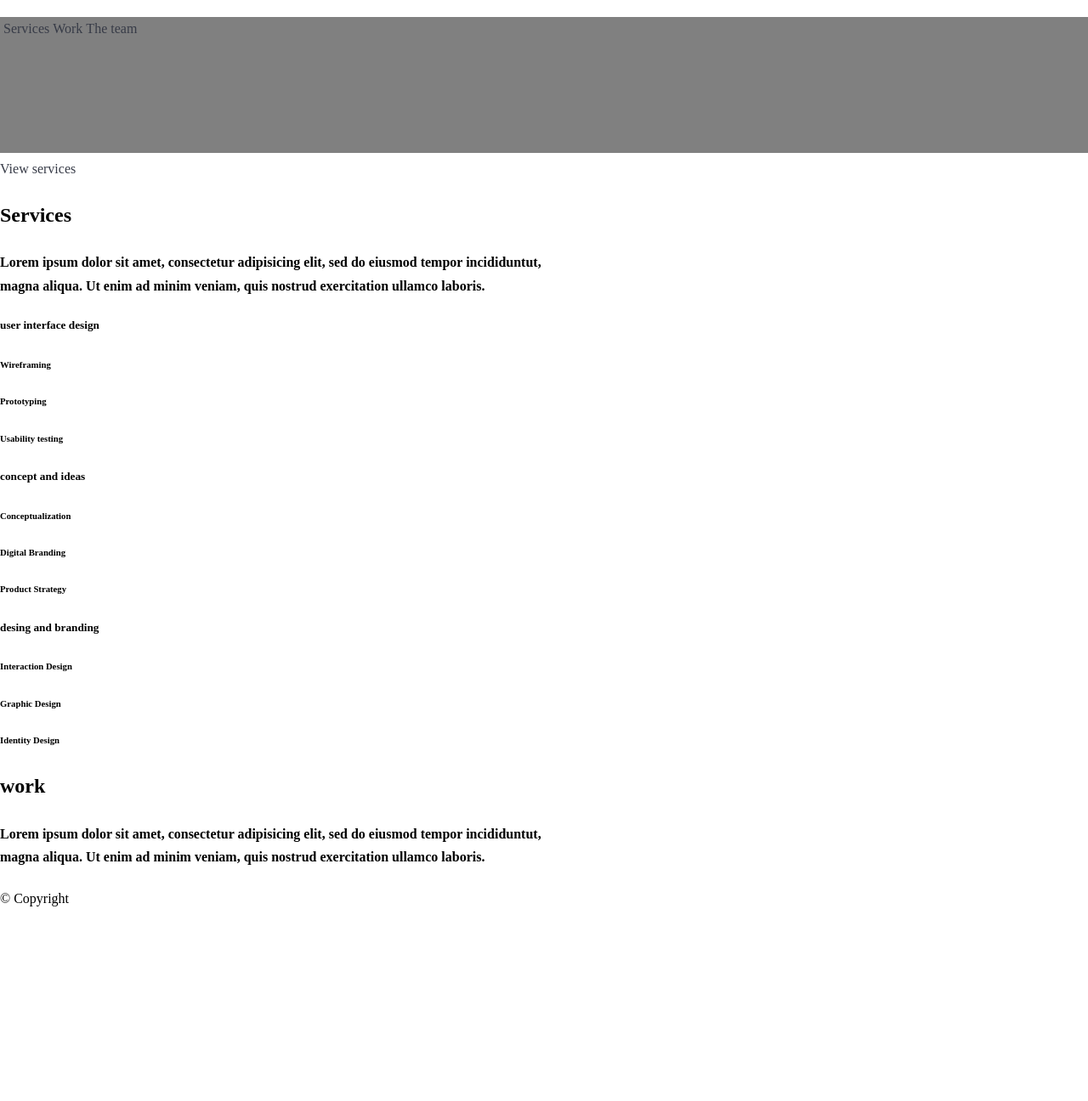
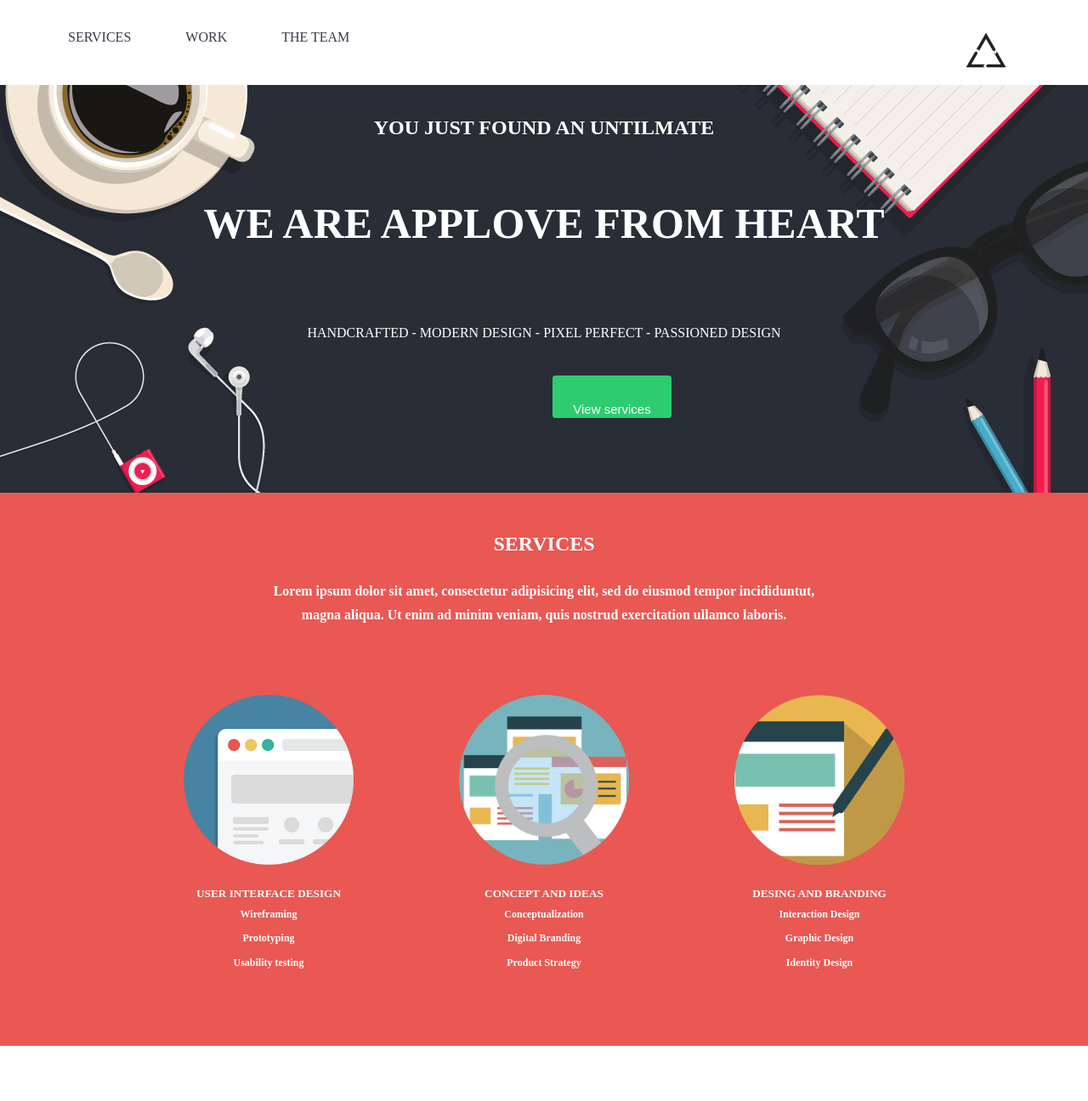
Before and after one commit to LexisR/EjerciciosSinGuiaCss, a plain HTML site: page appLove/index.html in a window 1280 px wide. Shown: the top 1296 px of the page at 85% size. Before the commit the page ends 1087 px from the top, so only its background shows below. Drawn offline with Linux system fonts and the light colour scheme.

Commit message:
ejercicio al 100%

```diff
--- a/appLove/css/main.css
+++ b/appLove/css/main.css
@@ -71,21 +71,134 @@ a:hover {
 
 /*ESCRIBE TU CÓDIGO DESDE AQUÍ*/
 .contenedor{
-  position: absolute;
-  width: 100%;
-  height: 20%;
-  background: grey;
+ width: 100%;
+ height: 80px;
+ padding: 30px;
+}
+
+.logo img{
+  max-width: 60px;
+  max-height: 60px;
+  width: auto;
+  height: auto;
+}
+
+.logo{
+  float: right;
+  margin-right: 60px;
 }
 
 .text{
   display: inline;
-
+  padding: 10px;
+  padding-top: 60px;
+  margin-left: 40px;
 }
 
-.section{
-
+/* section one*/
+.image_1{
+  background-image: url("../images/bg-home.jpg");
+  width: 100%;
+  height: 510px;
 }
 
-.image_1{
-  background-image: url("bg-home.jpg");
+.image_1 *{
+  color: #fff;
+  text-align: center;
+  margin-top: 20px;
+  padding-top: 30px;
 }
+
+.section_one h1{
+  font-size: 50px;
+}
+
+.image_1 button{
+  background: #2ECC71;
+  margin-left: 650px;
+  border-radius: 3px;
+  height: 50px;
+  width: 140px;
+  font-size: 15px;
+  text-align: center;
+  border: 1px solid #2ECC71;
+}
+
+/* section two*/
+
+.section_two{
+  background: #E95853;
+  width: 100%;
+  color: #fff;
+  text-align: center;
+  margin-top: -30px;
+}
+
+.principal_text{
+  padding-top: 20px;
+}
+
+.bloque{
+  display: inline-block;
+  padding: 60px;
+}
+
+.bloque img{
+  height: 200px;
+  height: 200px;
+}
+
+.bloque h6{
+ margin-top: -20px;
+ font-size: 12px;
+}
+
+/* section tree*/
+
+.bloque_1{
+  color: #000;
+  text-align: center;
+  padding: 35px;
+}
+
+.bloque_1 h4{
+  color: #4B4A4A;
+}
+
+.bloque_1 img{
+  height: 900px;
+  width: 900px;
+  margin-top: 30px;
+}
+
+.bloque_1 h2{
+  font-size: 40px;
+}
+
+.images{
+  display: inline-block;
+  width: 30%;
+  padding-left: 95px;
+  padding-top: 40px;
+}
+
+.images img{
+  display: block;
+  max-width: 290px;
+  max-height: 290px;
+  width: auto;
+  height: auto;
+}
+
+footer{
+  background: #2E4053;
+  height: 50px;
+  width: 100%;
+  text-align: center;
+  color: #fff;
+}
+
+.images h3{
+  color: #686161;
+  text-align: center;
+}
--- a/appLove/index.html
+++ b/appLove/index.html
@@ -10,60 +10,113 @@
   <body>
     <header>
       <div class="contenedor">
-        <img src="logo.png" alt="">
-        <div class="text">
+        <div class="logo"><img src="images/logo.png" alt=""></div>
+        <div class="text text-uppercase">
           <a>Services</a>
         </div>
-        <div class="text">
+        <div class="text text-uppercase">
           <a>Work</a>
         </div>
-        <div class="text">
+        <div class="text text-uppercase">
           <a>The team</a>
         </div>
     </div>
     </header>
-    <section>
-      <div class="image_1">
+    <section class="section_one">
+      <div class="image_1 text-uppercase">
         <h2>you just found an untilmate</h2>
         <h1>We are applove from heart</h1>
         <p>handcrafted - modern design - pixel perfect - passioned design</p>
-        <a>View services</a>
+       <button>View services</button>
       </div>
     </section>
-    <section>
-      <div>
-        <h2>Services</h2>
+    <section class="section_two">
+      <div class="principal_text">
+        <h2 class="text-uppercase">Services</h2>
         <h4>
           Lorem ipsum dolor sit amet, consectetur adipisicing elit, sed do eiusmod tempor incididuntut,<br>
           magna aliqua. Ut enim ad minim veniam, quis nostrud exercitation ullamco laboris.
         </h4>
-        <div>
-          <h5>user interface design</h5>
+      </div>
+        <div class="bloque">
+          <img src="images/services-1.png">
+          <h5 class="text-uppercase">user interface design</h5>
           <h6>Wireframing</h6>
           <h6>Prototyping</h6>
           <h6>Usability testing</h6>
         </div>
-        <div>
-          <h5>concept and ideas</h5>
+        <div class="bloque">
+          <img src="images/services-2.png">
+          <h5 class="text-uppercase">concept and ideas</h5>
           <h6>Conceptualization</h6>
           <h6>Digital Branding</h6>
           <h6>Product Strategy</h6>
         </div>
-        <div>
-          <h5>desing and branding</h5>
+        <div class="bloque">
+          <img  src="images/services-3.png">
+          <h5 class="text-uppercase">desing and branding</h5>
           <h6>Interaction Design</h6>
           <h6>Graphic Design</h6>
           <h6>Identity Design</h6>
         </div>
       </div>
     </section>
-    <section>
-      <div>
-        <h2>work</h2>
+    <section class="section_tree">
+      <div  class="bloque_1">
+        <h2 class="text-uppercase">work</h2>
         <h4>
           Lorem ipsum dolor sit amet, consectetur adipisicing elit, sed do eiusmod tempor incididuntut,<br>
           magna aliqua. Ut enim ad minim veniam, quis nostrud exercitation ullamco laboris.
         </h4>
+        <img  src="images/hero.png">
+      </div>
+      <div class="images">
+        <img src="images/work-1.jpg">
+        <h3>NOMBRE DEL PROYECTO</h3>
+      </div>
+      <div class="images">
+        <img src="images/work-2.jpg">
+        <h3>NOMBRE DEL PROYECTO</h3>
+      </div>
+      <div class="images">
+        <img src="images/work-3.jpg">
+        <h3>NOMBRE DEL PROYECTO</h3>
+      </div>
+      <div class="images">
+        <img src="images/work-4.jpg">
+        <h3>NOMBRE DEL PROYECTO</h3>
+      </div>
+      <div class="images">
+        <img src="images/work-5.jpg">
+        <h3>NOMBRE DEL PROYECTO</h3>
+      </div>
+      <div class="images">
+        <img src="images/work-6.jpg">
+        <h3>NOMBRE DEL PROYECTO</h3>
+      </div>
+      <div class="images">
+        <img src="images/work-7.jpg">
+        <h3>NOMBRE DEL PROYECTO</h3>
+      </div>
+      <div class="images">
+        <img src="images/work-8.jpg">
+        <h3>NOMBRE DEL PROYECTO</h3>
+      </div>
+      <div class="images">
+        <img src="images/work-9.jpg">
+        <h3>NOMBRE DEL PROYECTO</h3>
+      </div>
+      <div class="images">
+        <img src="images/work-10.jpg">
+        <h3>NOMBRE DEL PROYECTO</h3>
+      </div>
+      <div class="images">
+        <img src="images/work-11.jpg">
+        <h3>NOMBRE DEL PROYECTO</h3>
+      </div>
+      <div class="images">
+        <img src="images/work-12.jpg">
+        <h3>NOMBRE DEL PROYECTO</h3>
       </div>
     </section>
     <footer>
```
